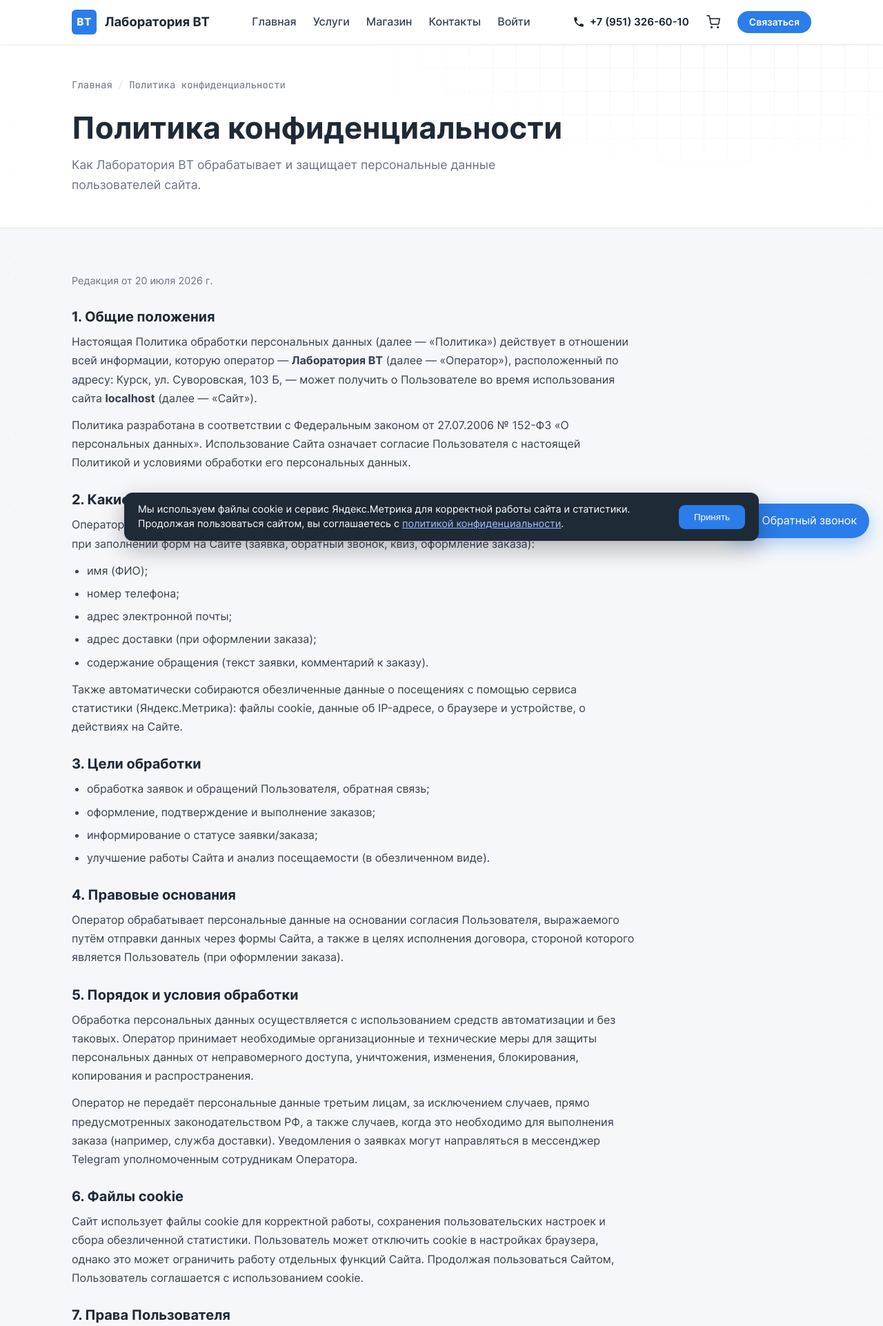
After one commit to korol1dorogi/Highlab, a Django app: page /privacy/ in a window 1280 px wide. The commit adds this page. Shown: the top 1922 px of the page at 69% size. Run offline with Django 5.2, Linux system fonts and the light colour scheme; data comes from the database, SQL or seed files in the repository; parts of the project's set-up code (start-up, migrations or seed data) failed here and were passed over; some libraries are stand-ins or nearby versions.

Commit message:
Юр. страница, cookie-баннер, реальные контакты, чистка заглушек
- Страница «Политика конфиденциальности» + согласие на обработку ПД (/privacy/),
  ссылки из футера, формы заказа, виджета обратного звонка, квиза и лид-формы.
- Cookie-баннер с подтверждением один раз (localStorage), на всём сайте
  (base.html и shop.html).
- Checkout: заменены фейковые контакты (info@example.com / +7 999…) на реальные
  из настроек сайта и контактов команды.
- Убраны карточки-заглушки «дополнить потом…» из блока проектов.

```diff
--- a/Shop/index/urls.py
+++ b/Shop/index/urls.py
@@ -24,4 +24,5 @@ urlpatterns = [
     path('lead/', views.lead_create, name='lead_create'),
     path('quick-lead/', views.quick_lead, name='quick_lead'),
     path('lp/<uslug:slug>/', views.landing, name='landing'),
+    path('privacy/', views.privacy, name='privacy'),
 ]
--- a/Shop/index/views.py
+++ b/Shop/index/views.py
@@ -88,3 +88,8 @@ def landing(request, slug):
     """Посадочная страница под контекстную рекламу (/lp/<slug>/)."""
     lp = get_object_or_404(Landing, slug=slug, is_active=True)
     return render(request, 'landing.html', {'landing': lp})
+
+
+def privacy(request):
+    """Политика конфиденциальности и согласие на обработку персональных данных."""
+    return render(request, 'privacy.html')
--- a/Shop/main/templates/shop.html
+++ b/Shop/main/templates/shop.html
@@ -75,6 +75,8 @@
 
     {% include 'includes/footer.html' %}
 
+    {% include 'includes/cookie_consent.html' %}
+
     {% include 'includes/metrika.html' %}
 
     <!-- Bootstrap JS нужен для сворачивания дерева категорий (локально) -->
--- a/Shop/templates/base.html
+++ b/Shop/templates/base.html
@@ -63,6 +63,8 @@
     {% include 'includes/footer.html' %}
 
     {% include 'includes/lead_widget.html' %}
+
+    {% include 'includes/cookie_consent.html' %}
 
     {% include 'includes/metrika.html' %}
 
--- /dev/null
+++ b/Shop/templates/includes/cookie_consent.html
@@ -0,0 +1,45 @@
+{# Баннер согласия на cookie. Показывается один раз, ответ хранится в localStorage. #}
+<div class="cookie-consent" id="cookieConsent" hidden>
+    <p class="cookie-consent__text">
+        Мы используем файлы cookie и сервис Яндекс.Метрика для корректной работы сайта и статистики.
+        Продолжая пользоваться сайтом, вы соглашаетесь с
+        <a href="{% url 'index:privacy' %}">политикой конфиденциальности</a>.
+    </p>
+    <button type="button" class="cookie-consent__btn" id="cookieConsentBtn">Принять</button>
+</div>
+
+<style>
+.cookie-consent{
+    position:fixed;left:16px;right:16px;bottom:16px;z-index:1400;
+    display:flex;align-items:center;gap:16px;flex-wrap:wrap;justify-content:center;
+    max-width:920px;margin:0 auto;padding:14px 20px;
+    background:var(--color-ink,#141c26);color:#fff;border-radius:12px;
+    box-shadow:0 12px 34px rgba(0,0,0,.28)}
+.cookie-consent[hidden]{display:none}
+.cookie-consent__text{margin:0;font-size:.9rem;line-height:1.45;flex:1;min-width:220px}
+.cookie-consent__text a{color:#9dc3ff;text-decoration:underline}
+.cookie-consent__btn{
+    flex:none;padding:10px 22px;border:none;border-radius:9px;cursor:pointer;
+    background:var(--color-primary,#2b7de9);color:#fff;font:600 14px/1 inherit;transition:filter .15s ease}
+.cookie-consent__btn:hover{filter:brightness(1.08)}
+@media(max-width:520px){.cookie-consent{left:10px;right:10px;bottom:10px;padding:12px 14px}}
+</style>
+
+<script>
+(function () {
+    var KEY = 'hl_cookie_ok';
+    var el = document.getElementById('cookieConsent');
+    if (!el) return;
+    var accepted;
+    try { accepted = localStorage.getItem(KEY) === '1'; } catch (e) { accepted = false; }
+    if (accepted) return;
+    el.hidden = false;
+    var btn = document.getElementById('cookieConsentBtn');
+    if (btn) {
+        btn.addEventListener('click', function () {
+            try { localStorage.setItem(KEY, '1'); } catch (e) {}
+            el.hidden = true;
+        });
+    }
+})();
+</script>
--- a/Shop/templates/includes/footer.html
+++ b/Shop/templates/includes/footer.html
@@ -32,6 +32,7 @@
         <div class="footer-meta">
             <p>Адрес: {{ site_settings.address }}</p>
             <p>Email: {{ site_settings.email }}</p>
+            <p><a href="{% url 'index:privacy' %}">Политика конфиденциальности</a></p>
         </div>
 
         <div class="footer-copyright">
--- a/Shop/templates/includes/lead_widget.html
+++ b/Shop/templates/includes/lead_widget.html
@@ -23,7 +23,7 @@
                 <input class="hl-field" type="tel" name="phone" placeholder="+7 (___) ___-__-__" autocomplete="tel" required>
                 <textarea class="hl-field" name="message" rows="2" placeholder="Коротко о задаче (необязательно)"></textarea>
                 <button type="submit" class="hl-btn">Жду звонка</button>
-                <p class="hl-consent">Нажимая кнопку, вы соглашаетесь на обработку персональных данных.</p>
+                <p class="hl-consent">Нажимая кнопку, вы соглашаетесь с <a href="{% url 'index:privacy' %}" target="_blank" rel="noopener">политикой конфиденциальности</a>.</p>
             </form>
         </div>
         <div class="hl-modal__body hl-modal__done" data-hl-state="done" hidden>
--- a/Shop/templates/includes/service_quiz.html
+++ b/Shop/templates/includes/service_quiz.html
@@ -46,7 +46,7 @@
             <input class="hl-field" type="text" name="name" placeholder="Ваше имя" autocomplete="name">
             <input class="hl-field" type="tel" name="phone" placeholder="+7 (___) ___-__-__" autocomplete="tel" required>
             <button type="submit" class="hl-btn">Узнать стоимость</button>
-            <p class="hl-consent">Перезвоним, уточним детали и назовём цену. Согласие на обработку данных.</p>
+            <p class="hl-consent">Перезвоним, уточним детали и назовём цену. Отправляя заявку, вы соглашаетесь с <a href="{% url 'index:privacy' %}" target="_blank" rel="noopener">политикой конфиденциальности</a>.</p>
         </form>
     </div>
 
--- /dev/null
+++ b/Shop/templates/privacy.html
@@ -0,0 +1,88 @@
+{% extends 'base.html' %}
+{% load static %}
+
+{% block title %}Политика конфиденциальности — {{ site_settings.company_name }}{% endblock %}
+{% block meta_description %}Политика обработки персональных данных и согласие на обработку ПД сайта {{ site_settings.company_name }}.{% endblock %}
+{% block robots %}noindex, follow{% endblock %}
+
+{% block content %}
+<section class="page-head">
+    <div class="container page-head__inner">
+        <div class="crumbs"><a href="/">Главная</a><span>/</span>Политика конфиденциальности</div>
+        <h1>Политика конфиденциальности</h1>
+        <p class="page-head__intro">Как {{ site_settings.company_name }} обрабатывает и защищает персональные данные пользователей сайта.</p>
+    </div>
+</section>
+
+<section class="section">
+    <div class="container">
+        <div class="legal">
+            <p class="legal__meta">Редакция от 20 июля 2026 г.</p>
+
+            <h2>1. Общие положения</h2>
+            <p>Настоящая Политика обработки персональных данных (далее — «Политика») действует в отношении всей информации, которую оператор — <strong>{{ site_settings.company_name }}</strong> (далее — «Оператор»), расположенный по адресу: {{ site_settings.address }}, — может получить о Пользователе во время использования сайта <strong>{{ request.get_host }}</strong> (далее — «Сайт»).</p>
+            <p>Политика разработана в соответствии с Федеральным законом от 27.07.2006 № 152-ФЗ «О персональных данных». Использование Сайта означает согласие Пользователя с настоящей Политикой и условиями обработки его персональных данных.</p>
+
+            <h2>2. Какие данные обрабатываются</h2>
+            <p>Оператор обрабатывает персональные данные, которые Пользователь предоставляет добровольно при заполнении форм на Сайте (заявка, обратный звонок, квиз, оформление заказа):</p>
+            <ul>
+                <li>имя (ФИО);</li>
+                <li>номер телефона;</li>
+                <li>адрес электронной почты;</li>
+                <li>адрес доставки (при оформлении заказа);</li>
+                <li>содержание обращения (текст заявки, комментарий к заказу).</li>
+            </ul>
+            <p>Также автоматически собираются обезличенные данные о посещениях с помощью сервиса статистики (Яндекс.Метрика): файлы cookie, данные об IP-адресе, о браузере и устройстве, о действиях на Сайте.</p>
+
+            <h2>3. Цели обработки</h2>
+            <ul>
+                <li>обработка заявок и обращений Пользователя, обратная связь;</li>
+                <li>оформление, подтверждение и выполнение заказов;</li>
+                <li>информирование о статусе заявки/заказа;</li>
+                <li>улучшение работы Сайта и анализ посещаемости (в обезличенном виде).</li>
+            </ul>
+
+            <h2>4. Правовые основания</h2>
+            <p>Оператор обрабатывает персональные данные на основании согласия Пользователя, выражаемого путём отправки данных через формы Сайта, а также в целях исполнения договора, стороной которого является Пользователь (при оформлении заказа).</p>
+
+            <h2>5. Порядок и условия обработки</h2>
+            <p>Обработка персональных данных осуществляется с использованием средств автоматизации и без таковых. Оператор принимает необходимые организационные и технические меры для защиты персональных данных от неправомерного доступа, уничтожения, изменения, блокирования, копирования и распространения.</p>
+            <p>Оператор не передаёт персональные данные третьим лицам, за исключением случаев, прямо предусмотренных законодательством РФ, а также случаев, когда это необходимо для выполнения заказа (например, служба доставки). Уведомления о заявках могут направляться в мессенджер Telegram уполномоченным сотрудникам Оператора.</p>
+
+            <h2>6. Файлы cookie</h2>
+            <p>Сайт использует файлы cookie для корректной работы, сохранения пользовательских настроек и сбора обезличенной статистики. Пользователь может отключить cookie в настройках браузера, однако это может ограничить работу отдельных функций Сайта. Продолжая пользоваться Сайтом, Пользователь соглашается с использованием cookie.</p>
+
+            <h2>7. Права Пользователя</h2>
+            <p>Пользователь вправе получать информацию об обработке своих персональных данных, требовать их уточнения, блокирования или уничтожения, а также отозвать согласие на обработку. Для реализации своих прав Пользователь направляет обращение на электронную почту Оператора: <a href="mailto:{{ site_settings.email }}">{{ site_settings.email }}</a>.</p>
+
+            <h2>8. Сроки хранения</h2>
+            <p>Персональные данные хранятся не дольше, чем этого требуют цели обработки, либо до отзыва согласия Пользователем. После достижения целей обработки или отзыва согласия данные подлежат уничтожению.</p>
+
+            <h2>9. Изменение Политики</h2>
+            <p>Оператор вправе вносить изменения в настоящую Политику. Новая редакция вступает в силу с момента её размещения на Сайте, если иное не предусмотрено новой редакцией.</p>
+
+            <h2>10. Согласие на обработку персональных данных</h2>
+            <p>Отправляя данные через любую форму на Сайте (заявка, обратный звонок, квиз, оформление заказа), Пользователь подтверждает своё согласие на обработку указанных им персональных данных Оператором на условиях настоящей Политики — в целях обработки обращения/заказа и обратной связи. Согласие даётся на срок до его отзыва и может быть отозвано письмом на адрес <a href="mailto:{{ site_settings.email }}">{{ site_settings.email }}</a>.</p>
+
+            <h2>11. Контакты Оператора</h2>
+            <p>
+                {{ site_settings.company_name }}<br>
+                Адрес: {{ site_settings.address }}<br>
+                E-mail: <a href="mailto:{{ site_settings.email }}">{{ site_settings.email }}</a>
+            </p>
+        </div>
+    </div>
+</section>
+{% endblock %}
+
+{% block extra_js %}
+<style>
+.legal{max-width:820px;line-height:1.7;color:var(--color-body,#2a3340)}
+.legal__meta{color:var(--color-muted,#8a94a6);font-size:.9rem;margin-bottom:var(--space-6,24px)}
+.legal h2{font-size:1.25rem;margin:28px 0 10px;color:var(--color-ink,#141c26)}
+.legal p{margin:0 0 12px}
+.legal ul{margin:0 0 12px;padding-left:22px}
+.legal li{margin-bottom:6px}
+.legal a{color:var(--color-primary,#2b7de9)}
+</style>
+{% endblock %}
```
Also changed, not shown: Shop/index/templates/index2_0.html (+2 -10 lines), Shop/main/templates/checkout.html (+7 -4 lines).
